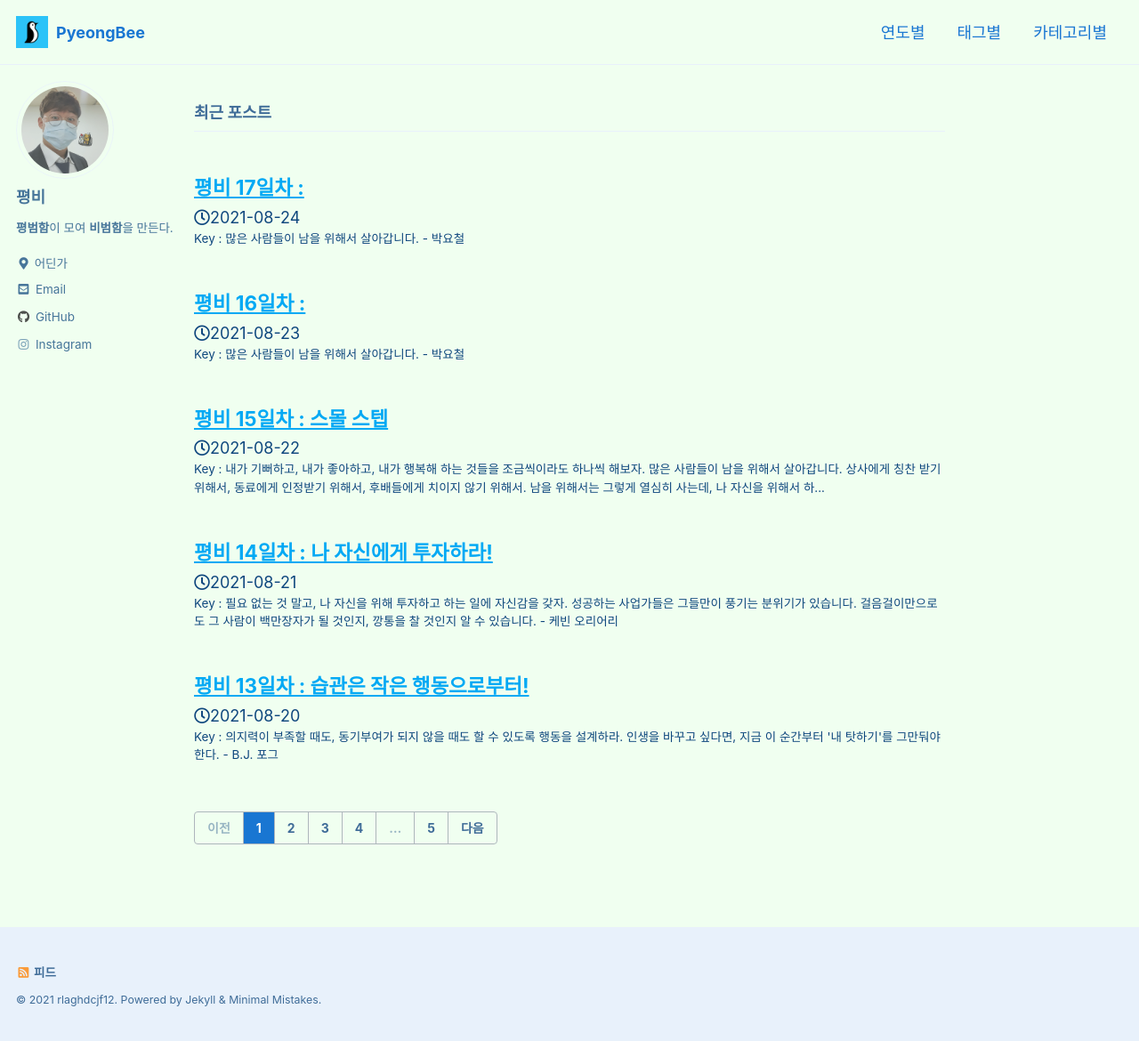
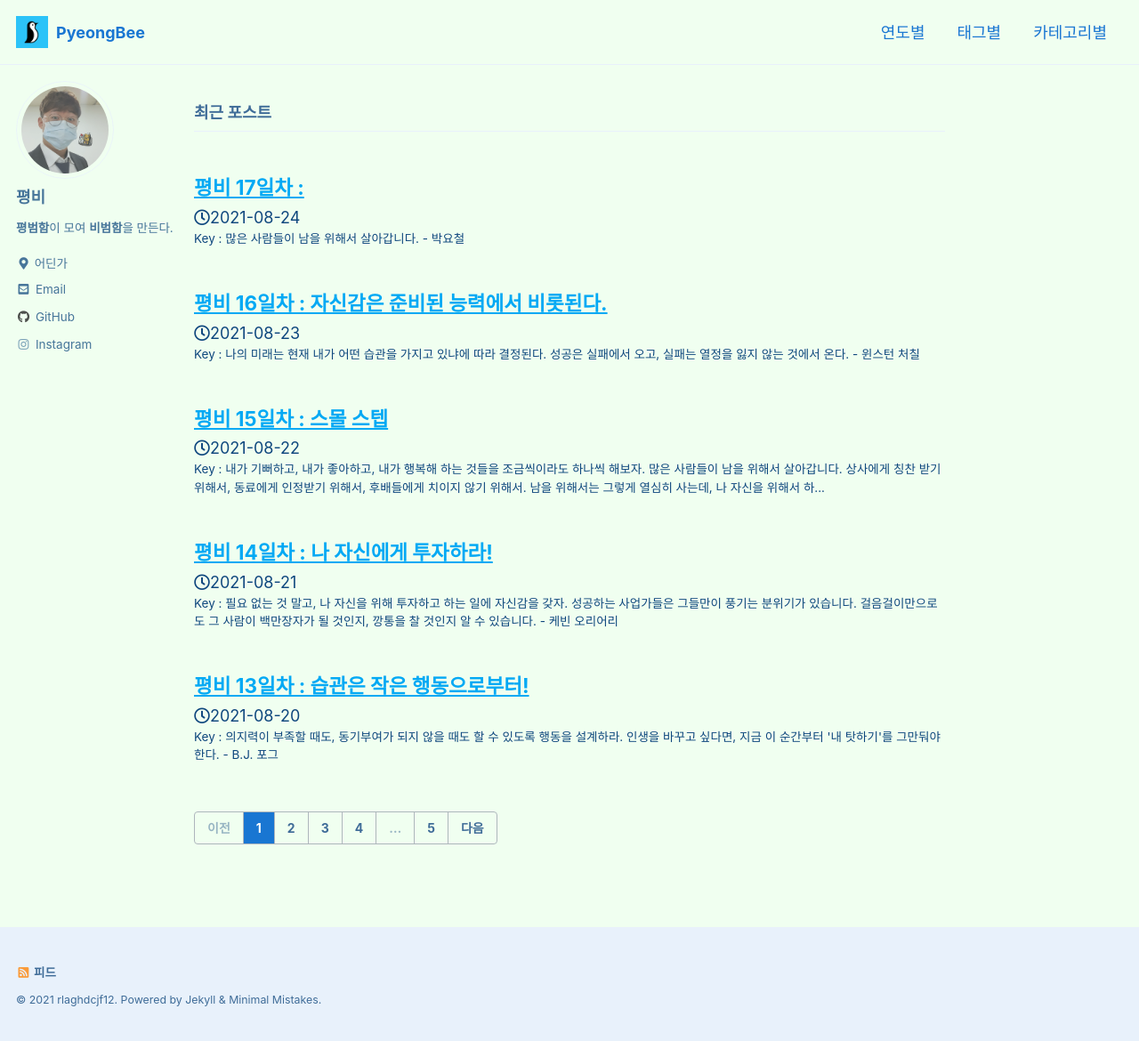
Before and after one commit to rlaghdcjf12/rlaghdcjf12.github.io, a Jekyll site: the page built from index.html, in a window 1280 px wide and 1170 px high. Shown: the whole window at 89% size. Built offline with Jekyll 4.4.1, drawn with Linux system fonts in a browser that asks for light colours; cached includes are drawn as plain includes; the list of posts is cut into pages by our own code; some of the changed lines change nothing that is shown.

Commit message:
[POST] 16일차 : 자신감은 준비된 능력에서 비롯된다.

````diff
--- a/_posts/Ordinary/2021-08-23-16th-Day.md
+++ b/_posts/Ordinary/2021-08-23-16th-Day.md
@@ -1,49 +1,64 @@
 ---
 permalink: /ordinary/16
-title: "평비 16일차 : "
+title: "평비 16일차 : 자신감은 준비된 능력에서 비롯된다."
 date: 2021-08-23 20:00:00 +0900
 categories: 평비챌린지
 tags: 1일1평범
 ---
-Key :
+Key : 나의 미래는 현재 내가 어떤 습관을 가지고 있냐에 따라 결정된다.
 ```
-많은 사람들이 남을 위해서 살아갑니다.
-  - 박요철
+성공은 실패에서 오고, 실패는 열정을 잃지 않는 것에서 온다.
+  - 윈스턴 처칠
 ```
-
----
-# 한 주를 준비하는 다짐
--
 
 ---
 # 성공한 사람들과의 시간
 `성공한 사람들은 이미 갖고 있는 7가지 공통적인 습관 (댄 록) from 동기부여학과 youtube`
-1. 담배 음주 마약 TV CUT하기
-2. 해야할일, 나를 무시했던 사람들에게 보여주겠다는 마음에 쫒겨 앞으로 나아가기
-3. 자신감을 키우기위해 능력을 개발하기
-4. 의사소통능력 배우기
-5. 나를 성장시키는 모든것을 경험하기
-6. 실패를 포용하기
-7. 자신의 감정을 잘 다스리기
+사람의 행동은 95%가 습관에 의해 좌우된다. 성공하는 사람들은 공통적인 습관을 가지고 있다.
+1. 규칙적인 생활을 하는 것.
+2.   결과를 내기 위해, 무언가에 쫓겨 스스로를 몰아세우는 것.
+  무언가에 쫓기고 있다는 이 감정은 어떤 일이 있어도 나 자신을 지속가능하도록 만들 수 있습니다. 나를 사랑하는 사람들에게 더 좋은 것을 제공하고 싶은 마음, 나를 무시했던 다른 사람들이 틀렸다는 것을 증명하기 위한 마음 등에 쫓겨 앞으로 나아갑니다.
+3. 갈고 닦은 능력에서 비롯된 자신감
+  대부분의 사람들은 2가지의 가장 큰 적. '자기 의심', '무지에 대한 두려움'과 싸웁니다. '난 아직 준비가 안 된 것 같은데, 잘 할 수 있을까?' 라는 생각이 들면 아직 성공하기 이른 것이다. 자신감은 능력에서 나온다. 만약 많은 사람들이 나를 신뢰한다면, 자신감을 갖는 것은 쉬운 일이다. 하지만, 능력이 없는 데도 자신감을 갖고 있다면 오만이다. 절대 흔들리지 않는 자신감을 갖기 위해 능력을 개발해야 한다.
+  ```
+  여러분이라면, 여러분 자신에게 일을 맡기시겠습니까?
+    - 댄 록
+  ```
+4. 의사를 분명하게 표현하는 습관
+  아무리 좋은 아이디어를 가지고 있어도, 분명하게 표현할 줄 모른다면, 다른 사람들과 제대로 공유를 할 수 없다. 대중에게 말을 하는 것과 다른 사람들을 설득하고 영감을 주는 카피라이팅을 배우고 훈련한다면 인생이 달라질 것이다.
+5. 꾸준히 성장하려는 마인드
+  성공하는 사람들은 독서, 코칭, 팟캐스트 등 끊임 없이 배우고
+  > 성공한 사람과 점심을 먹은 적이 있었는데, 식사를 하면서 그는 저에게 질문을 했고, 동시에 그가 했던 행동은 노트를 꺼내 이야기 하는 모든 것을 적어 내려갔습니다. 배우러 온 것은 저였지만, 오히려 그는 저에게 무언가를 배우고 있었던 것입니다.
+
+6. 실패를 포용하고 다시 나아가는 의지
+  성공하는 사람들은 바보처럼 보일 정도로 미래를 긍정적으로 생각한다. 전혀 그런 일이 벌어질 것 같지 않더라도, 이미 일어난 일처럼 말을 한다.
+  > 월트 디즈니는 신문 편집자에게 상상력과 창의력이 없다는 이유로 해고를 당했습니다.
+  > 스티븐 스필버그는 영화 학교에서 3번이나 거절 당했습니다.
+  > 코로넬 샌더스는 56세의 나이에 레스토랑으로부터 그의 레시피를 거절당했습니다.
+
+    성공하는 사람들은 어떤 분야에서든, 누구보다 많은 실패를 합니다. 일반인과 성공하는 사람들의 차이는 타고난 능력, 지식이 아니라 의지의 차이입니다.
+
+7. 감정 컨트롤
+  성공하는 사람들은 압박감에 쉽게 무너지지 않습니다. 고요하면서도, 스트레스를 잘 다스리는 방법을 알고 있습니다. 그들은 무엇을 잘하고 못하는 지, 장단점은 무엇인 지 잘 알고 있습니다. 이를 파악하고 있다는 것은 사람들에게 어떤 것을 제공해야 하고, 어떤 능력을 강화해야하는 지 잘 알고 있다는 것입니다.
 
 ---
 # 하루의 기록
 
 | 식사 |  | 시작과 끝 |  | 운동 |  |
 |:----:|:----:|:----:|:----:|:----:|:----:|
-| 아침 |  | 기상 시간 |  |  |  |
-| 점심 |  |  |  |  |  |
-| 저녁 |  | 취침 시간 |  |  |  |
+| 아침 |  | 기상 시간 | 08:00 |  |  |
+| 점심 | 짜장 잡채 덮밥 |  |  |  |  |
+| 저녁 | 간장 찜닭 | 취침 시간 |  |  |  |
 
 ---
 # 오늘의 순간들
--
+- 동생이 드라마 펜트하우스 1, 2, 3 줄거리를 20분만에 요약해서 말해주었다.
 
 ---
 # Today's Award
-**가장 좋았던 순간** :
-**가장 나빴던 순간** :
-**오늘의 성과** :
+**가장 좋았던 순간** : 팀장님이 내 팀 변경을 대비하기 위해 현재 내가 속한 프로젝트 구성원들과 회의를 했다!
+**가장 나빴던 순간** : 현재 속한 임베디드 산업에서도 배울 것이 무궁무진한데, 막상 팀을 떠나 또 새로운 분야로 간다는 생각이 들어 착잡했다.
+**오늘의 성과** : 회사에서, 끙끙 앓던 골칫거리들, 이슈들을 차근차근 해결해나갔고, 생각보다 쉽게 해결되었다!
 
 ---
 # 회고 (DAY)
````
